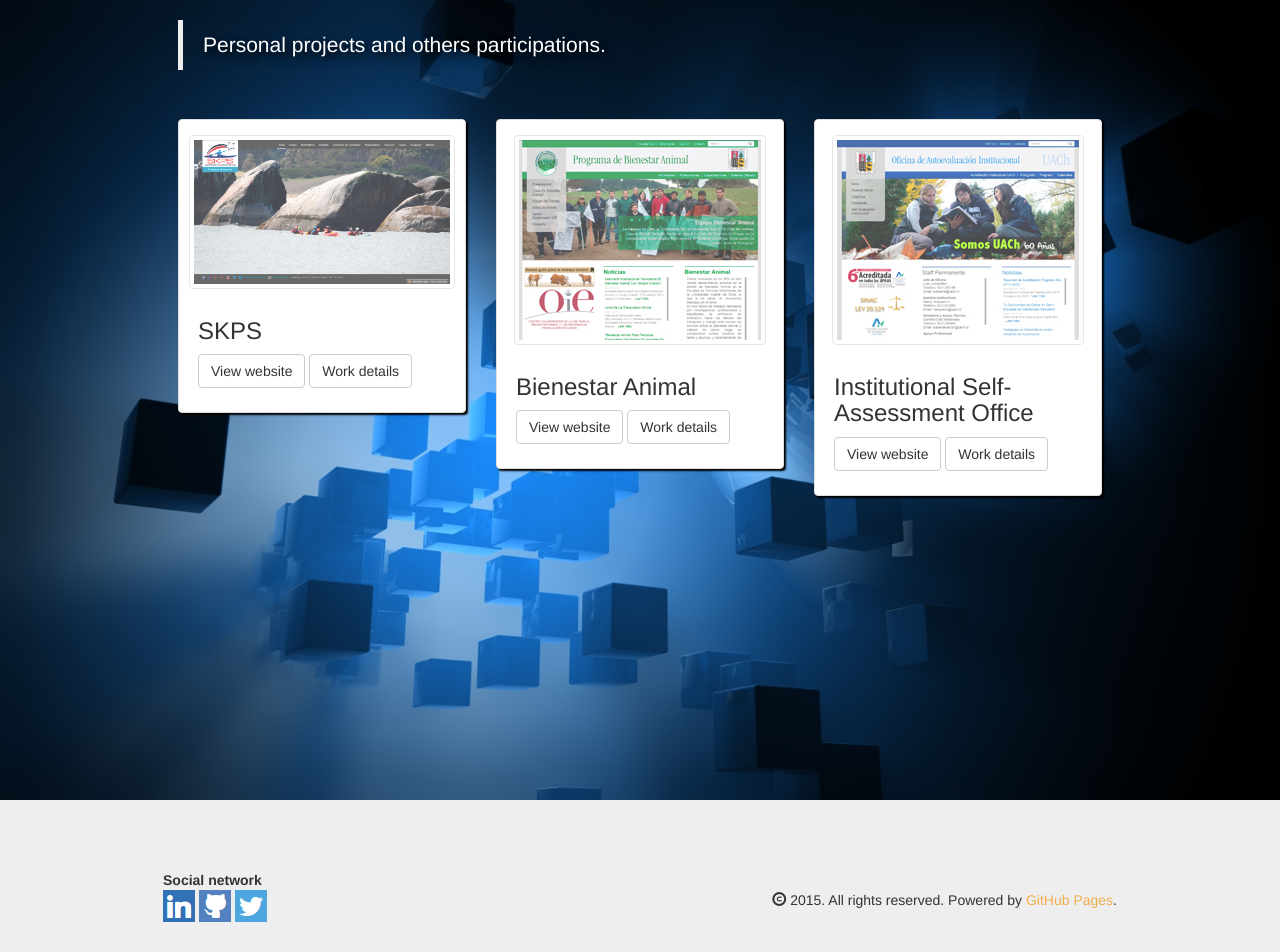
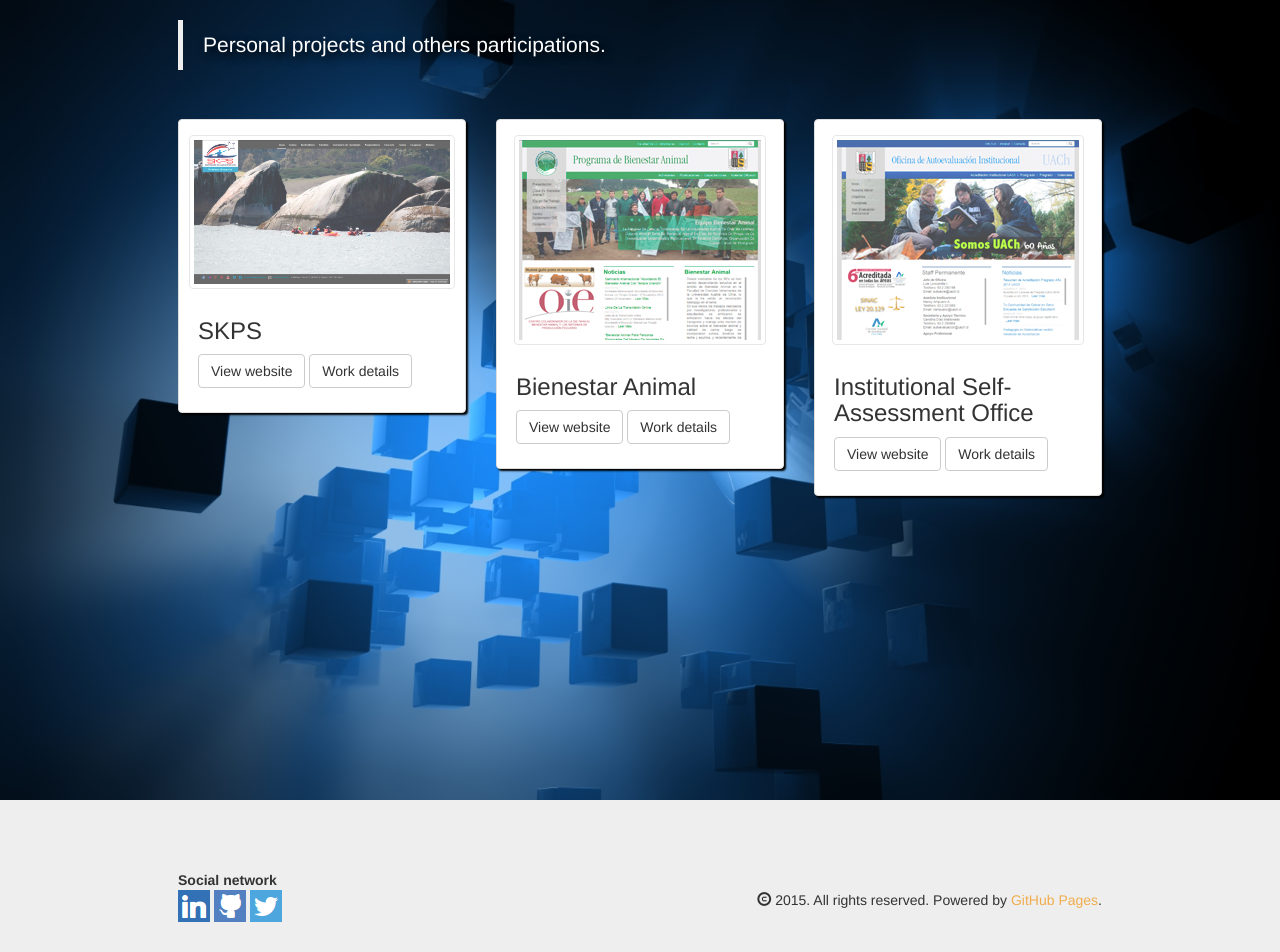
Before and after one commit to nicoaravena/nicoaravena.github.io, a Jekyll site: the page built from index.html, in a window 1280 px wide. Shown: the part 1002-1954 px from the top of the page. Built offline with Jekyll 4.4.1, drawn with Linux system fonts in a browser that asks for light colours; nearby versions of some CDN libraries; Markdown is read by kramdown in place of the engine named in the settings; the list of posts is cut into pages by our own code; comment, search, counter and statistics services are not loaded.

Commit message:
Final collapse details

```diff
--- a/public/css/style.css
+++ b/public/css/style.css
@@ -108,7 +108,7 @@ a, a:hover, a:visited, a:focus {
 }
 
 .footer .footer-content{
-	padding: 20px 35px;
+	padding: 20px 50px;
 	padding-bottom: 10px;
 	background: #eee;
 	margin: auto;
@@ -170,6 +170,10 @@ a, a:hover, a:visited, a:focus {
 	background: #5bc0de;
 }
 
+a.btn {
+	color: #333;
+}
+
 .btn {
 	transition: .3s;
 	-webkit-transition: .3s;
@@ -180,3 +184,7 @@ a, a:hover, a:visited, a:focus {
 	background: #f0ad4e;
 	color: #fff;
 }
+
+.collapse.in {
+	margin-top: 5px;
+}
```
